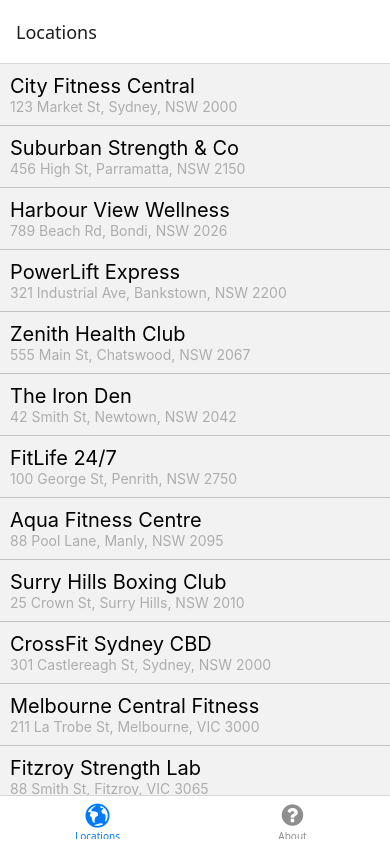
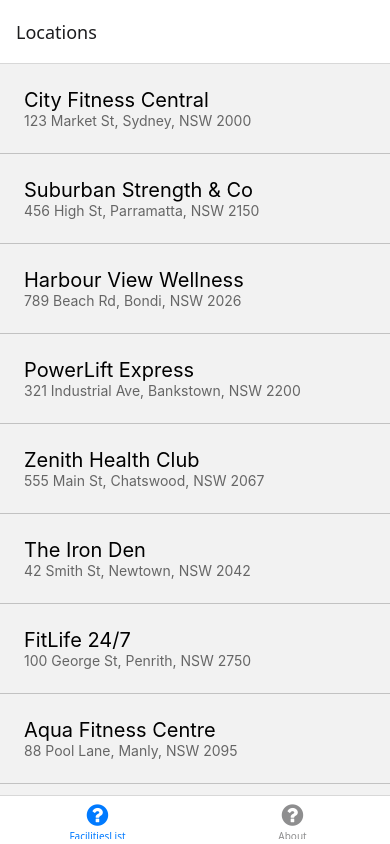
Before and after one commit to linkrjr/fitness-passport-code-exercise, a React Native app: screen /Locations in a window 390 px wide. Built offline with nearby package versions, Linux system fonts and the light colour scheme.

Commit message:
refactored some styling, modified the Themes for default values

```diff
--- a/src/components/common/EmptyView.tsx
+++ b/src/components/common/EmptyView.tsx
@@ -1,7 +1,7 @@
 import { Text, View, StyleSheet } from 'react-native';
 
 const styles = StyleSheet.create({
-  emptyList: {
+  container: {
     flex: 1,
     alignItems: 'center',
     justifyContent: 'center',
@@ -12,12 +12,12 @@ export type EmptyProps = {
   text: string,
 }
 
-const EmptyList = ({ text }: EmptyProps) => {
+const EmptyView = ({ text }: EmptyProps) => {
   return (
-    <View style={styles.emptyList}>
+    <View style={styles.container}>
       <Text>{text}</Text>
     </View>
   );
 }
 
-export default EmptyList;
+export default EmptyView;
--- a/src/navigation/AppNavigation.tsx
+++ b/src/navigation/AppNavigation.tsx
@@ -14,7 +14,6 @@ const RootStackScreen = () => {
   return (
     <Stack.Navigator>
       <Stack.Screen name="Locations" component={HomeView}/>
-
       <Stack.Screen name="Facility" component={FacilityView} options={{ headerBackButtonDisplayMode: 'minimal' }}   />
     </Stack.Navigator>
   )
@@ -30,7 +29,7 @@ const AppNavigation = () => {
   return (
     <NavigationContainer>
       <Tabs.Navigator screenOptions={({ route }: RouteProps) => ({ tabBarIcon: tabBarIcon(route) }) }>
-        <Tabs.Screen name='Locations' component={RootStackScreen} options={{ headerShown: false }} />
+        <Tabs.Screen name='FacilitiesList' component={RootStackScreen} options={{ headerShown: false }} />
         <Tabs.Screen name='About' component={AboutView} />
       </Tabs.Navigator>
     </NavigationContainer>
--- a/src/screens/FacilityScreen/FacilityListView.tsx
+++ b/src/screens/FacilityScreen/FacilityListView.tsx
@@ -1,9 +1,10 @@
+import { SPACING } from '@styles/theme';
 import { StyleSheet, Text, View } from 'react-native';
 import Unorderedlist from 'react-native-unordered-list';
 
 const styles = StyleSheet.create({
   container: {
-    paddingTop: 10,
+    paddingTop: SPACING.xl,
   }
 });
 
--- a/src/screens/FacilityScreen/FacilityView.tsx
+++ b/src/screens/FacilityScreen/FacilityView.tsx
@@ -1,11 +1,7 @@
-import React, { useEffect, useState, useRef } from 'react';
-import { StyleSheet, Text, View, Alert, Linking } from 'react-native';
-import * as Location from 'expo-location';
-import { LocationObjectCoords } from 'expo-location';
-import { COLORS, SPACING } from '@styles/theme';
-import { createShadow } from '@utils/shadow';
+import React, { useEffect, useRef } from 'react';
+import { StyleSheet, Text, View, ScrollView } from 'react-native';
+import { COLORS, SPACING, TYPOGRAPHY } from '@styles/theme';
 import MapView, { Marker } from 'react-native-maps';
-
 import FacilityListView from './FacilityListView';
 import { Facility } from '@models/Facility';
 import { RootStackParamList } from '@navigation/types';
@@ -14,8 +10,6 @@ import { RouteProp } from '@react-navigation/native';
 const styles = StyleSheet.create({
   card: {
     backgroundColor: COLORS.surface,
-    padding: SPACING.md,
-    ...createShadow(4),
   },
 
   map: {
@@ -24,18 +18,19 @@ const styles = StyleSheet.create({
   },
 
   content: {
-    padding: SPACING.md,
+    borderColor: 'block',
+    padding: SPACING.xl,
   },
 
   name: {
-    fontSize: 20,
-    color: "#000000",
+    fontSize: TYPOGRAPHY.sizes.heading,
+    color: COLORS.text,
   },
+
   address: {
-    fontSize: 14,
-    color: "#3c3c3c",
+    fontSize: TYPOGRAPHY.sizes.body,
+    color: COLORS.textSecondary,
   },
-  facilities: {},
 });
 
 type FacilityListViewProps = {
@@ -55,7 +50,8 @@ const FacilityView: React.FC<FacilityListViewProps> = ({ route }) => {
   }, []);
 
   return (
-    <View style={styles.card}>
+    <ScrollView style={styles.card}>
+      <View>
         <MapView
           initialRegion={
             {
@@ -79,8 +75,9 @@ const FacilityView: React.FC<FacilityListViewProps> = ({ route }) => {
           </View>
           <FacilityListView facilities={selectedFacility.facilities} />
         </View>
+      </View>
+    </ScrollView>
 
-    </View>
   )
 }
 
--- a/src/screens/HomeScreen/HomeView.tsx
+++ b/src/screens/HomeScreen/HomeView.tsx
@@ -1,30 +1,29 @@
 import React, { useEffect, useState } from 'react';
-import { StyleSheet, Text, View, StatusBar, FlatList, TouchableOpacity, Alert, Platform, Linking } from 'react-native';
+import { StyleSheet, Text, View, StatusBar, FlatList, TouchableOpacity } from 'react-native';
 import { NavigationProp, useNavigation } from '@react-navigation/native';
 import { Facility } from '@models/Facility';
-import EmptyList from '@components/common/EmptyView';
+import EmptyView from '@components/common/EmptyView';
 import fetchFacilities from '@services/FacilityClient';
 import { RootStackParamList } from '@navigation/types';
+import { COLORS, SPACING, TYPOGRAPHY } from '@styles/theme';
 
 const styles = StyleSheet.create({
   container: {
     flex: 1,
     marginTop: StatusBar.currentHeight || 0,
   },
+
   item: {
-    paddingTop: 10,
-    paddingBottom: 10,
-    paddingLeft: 10,
-    paddingRight: 10,
+    padding: SPACING.xl,
   },
 
   name: {
-    fontSize: 20,
-    color: '#000000',
+    fontSize: TYPOGRAPHY.sizes.heading,
+    color: COLORS.text,
   },
   subtitle: {
-    fontSize: 14,
-    color: '#adadad',
+    fontSize: TYPOGRAPHY.sizes.subtitle,
+    color: COLORS.textSecondary,
   },
 });
 
@@ -49,13 +48,12 @@ const Item = ({ item, onPress }: ItemProps ) => (
 const ItemSeprator = () => <View style={{
   height: 1,
   width: "100%",
-  backgroundColor: "#c2c2c2",
+  backgroundColor: COLORS.separator,
 }} />
 
 const HomeView = () => {
   const [facilities, setFacilities] = useState<Facility[]>([]);
   const navigation = useNavigation<NavigationProp<RootStackParamList>>();
-  const [selectedId, setSelectedId] = useState<string>();
 
   useEffect(() => {
     setFacilities(fetchFacilities());
@@ -70,7 +68,7 @@ const HomeView = () => {
     );
   }
 
-  if (facilities.length === 0) return (<EmptyList text='No location found.x' />)
+  if (facilities.length === 0) return (<EmptyView text='No location found.x' />)
 
   return (
     <View>
@@ -78,7 +76,6 @@ const HomeView = () => {
         data={facilities}
         renderItem={renderItem}
         keyExtractor={item => item.id}
-        extraData={selectedId}
         ItemSeparatorComponent={ItemSeprator}
       />
     </View>
--- a/src/styles/theme.ts
+++ b/src/styles/theme.ts
@@ -4,25 +4,26 @@ export const COLORS = {
   secondary: '#2ecc71',
   background: '#f9f9f9',
   surface: '#ffffff',
-  text: '#333333',
+  text: '#000000',
   textSecondary: '#666666',
   border: '#dee2e6',
   error: '#e74c3c',
   success: '#27ae60',
+  separator: '#c2c2c2',
 };
 
 export const SPACING = {
   xs: 4,
   sm: 8,
-  md: 16,
-  lg: 24,
-  xl: 32,
-  xxl: 48,
+  md: 10,
+  lg: 20,
+  xl: 24,
 };
 
 export const TYPOGRAPHY = {
   sizes: {
     small: 12,
+    subtitle: 14,
     body: 16,
     heading: 20,
     title: 24,
--- a/src/utils/shadow.ts
+++ /dev/null
@@ -1,15 +0,0 @@
-import { Platform } from "react-native";
-
-export const createShadow = (elevation: number = 2) => {
-  return Platform.select({
-    ios: {
-      shadowColor: '#000',
-      shadowOffset: { width: 0, height: elevation },
-      shadowOpacity: 0.2,
-      shadowRadius: elevation * 2,
-    },
-    android: {
-      elevation,
-    }
-  });
-}
```
Lines whose indentation alone changed are shown as unchanged.
